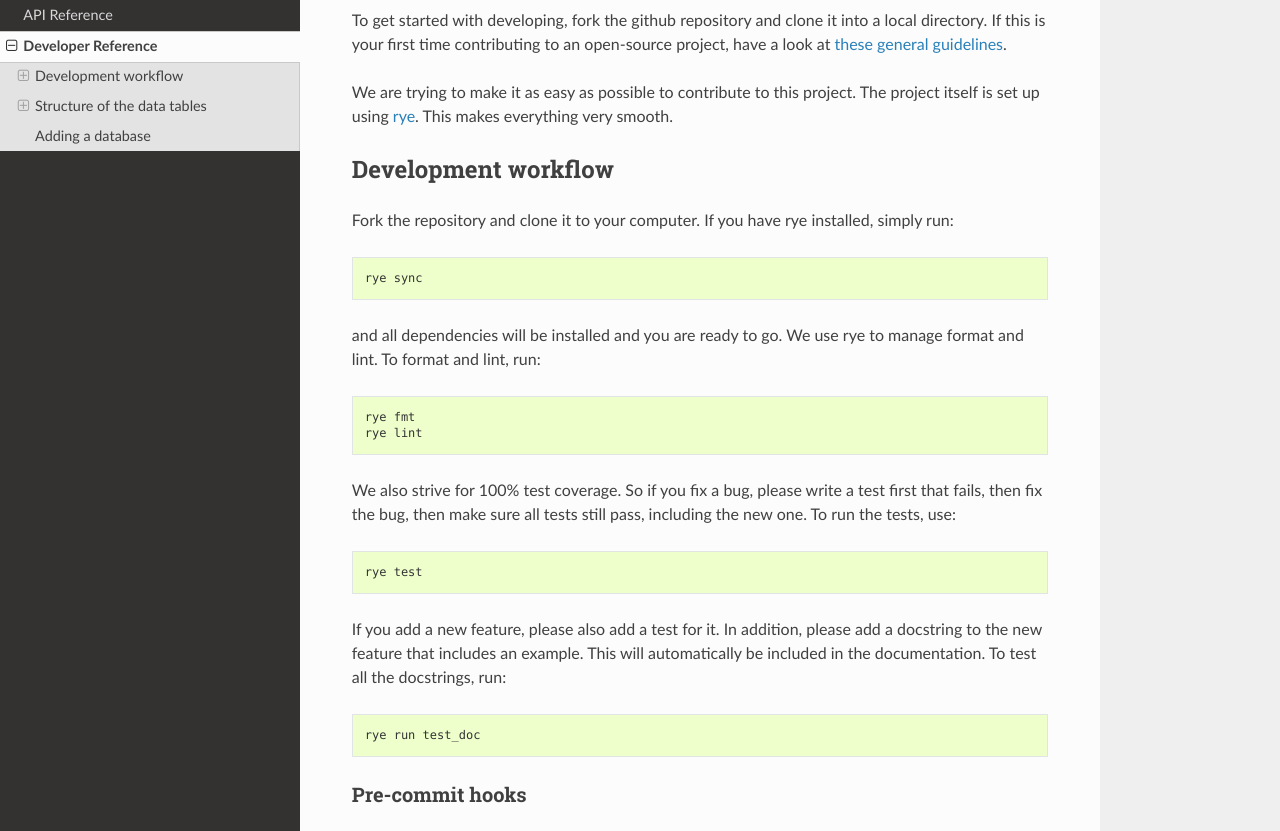
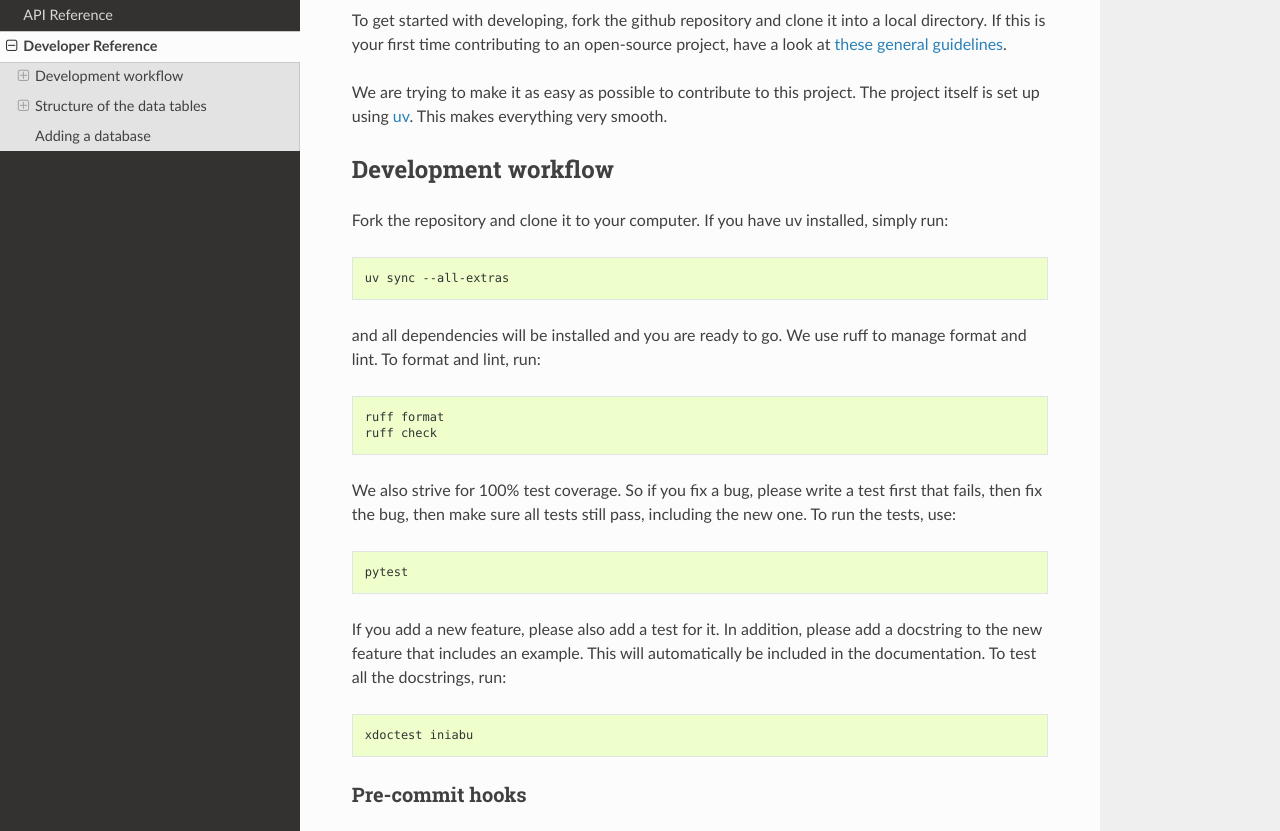
Before and after one commit to galactic-forensics/iniabu, a Sphinx documentation site: the page built from docs/dev/index.rst, in a window 1280 px wide and 1400 px high. Shown: the part 223-1054 px from the top of the window. Built offline with Sphinx 7.4.7 and the Read the Docs theme 3.1.0, drawn with Linux system fonts in a browser that asks for light colours.

Commit message:
Migrate to UV (#143)
* migrate to UV
* fix readthedocs config (typo)
* adjust developer docs and readme

```diff
--- a/README.rst
+++ b/README.rst
@@ -7,7 +7,7 @@ The Iniabu Project
 .. image:: https://img.shields.io/pypi/v/iniabu?color=informational
     :target: https://pypi.org/project/iniabu/
     :alt: PyPi
-.. image:: https://github.com/galactic-forensics/iniabu/workflows/tests/badge.svg?branch=main
+.. image:: https://github.com/galactic-forensics/iniabu/actions/workflows/package_testing.yml/badge.svg
     :target: https://github.com/galactic-forensics/iniabu
     :alt: tests
 .. image:: https://codecov.io/gh/galactic-forensics/iniabu/branch/main/graph/badge.svg?token=P2SJEANE6S
--- a/docs/dev/index.rst
+++ b/docs/dev/index.rst
@@ -22,27 +22,27 @@ have a look at
 We are trying to make it as easy as possible
 to contribute to this project.
 The project itself is set up using
-`rye <https://rye.astral.sh>`_.
+`uv <https://docs.astral.sh/uv/>`_.
 This makes everything very smooth.
 
 Development workflow
 --------------------
 
 Fork the repository and clone it to your computer.
-If you have rye installed, simply run:
+If you have uv installed, simply run:
 
 .. code-block:: console
 
-  rye sync
+  uv sync --all-extras
 
 and all dependencies will be installed and you are ready to go.
-We use rye to manage format and lint.
+We use ruff to manage format and lint.
 To format and lint, run:
 
 .. code-block:: console
 
-  rye fmt
-  rye lint
+  ruff format
+  ruff check
 
 We also strive for 100% test coverage.
 So if you fix a bug, please write a test first that fails,
@@ -52,7 +52,7 @@ To run the tests, use:
 
 .. code-block:: console
 
-  rye test
+  pytest
 
 If you add a new feature,
 please also add a test for it.
@@ -64,7 +64,7 @@ run:
 
 .. code-block:: console
 
-  rye run test_doc
+   xdoctest iniabu
 
 
 Pre-commit hooks
--- a/docs/index.rst
+++ b/docs/index.rst
@@ -7,7 +7,7 @@ The Iniabu Project
 .. image:: https://img.shields.io/pypi/v/iniabu?color=informational
     :target: https://pypi.org/project/iniabu/
     :alt: PyPi
-.. image:: https://github.com/galactic-forensics/iniabu/workflows/tests/badge.svg?branch=main
+.. image:: https://github.com/galactic-forensics/iniabu/actions/workflows/package_testing.yml/badge.svg
     :target: https://github.com/galactic-forensics/iniabu
     :alt: tests
 .. image:: https://codecov.io/gh/galactic-forensics/iniabu/branch/main/graph/badge.svg?token=P2SJEANE6S
```
Also changed, not shown: other parts of README.rst (+1 -3 lines), other parts of docs/index.rst (+0 -3 lines), pyproject.toml (+2 -5 lines), .readthedocs.yaml, 6 other files.
